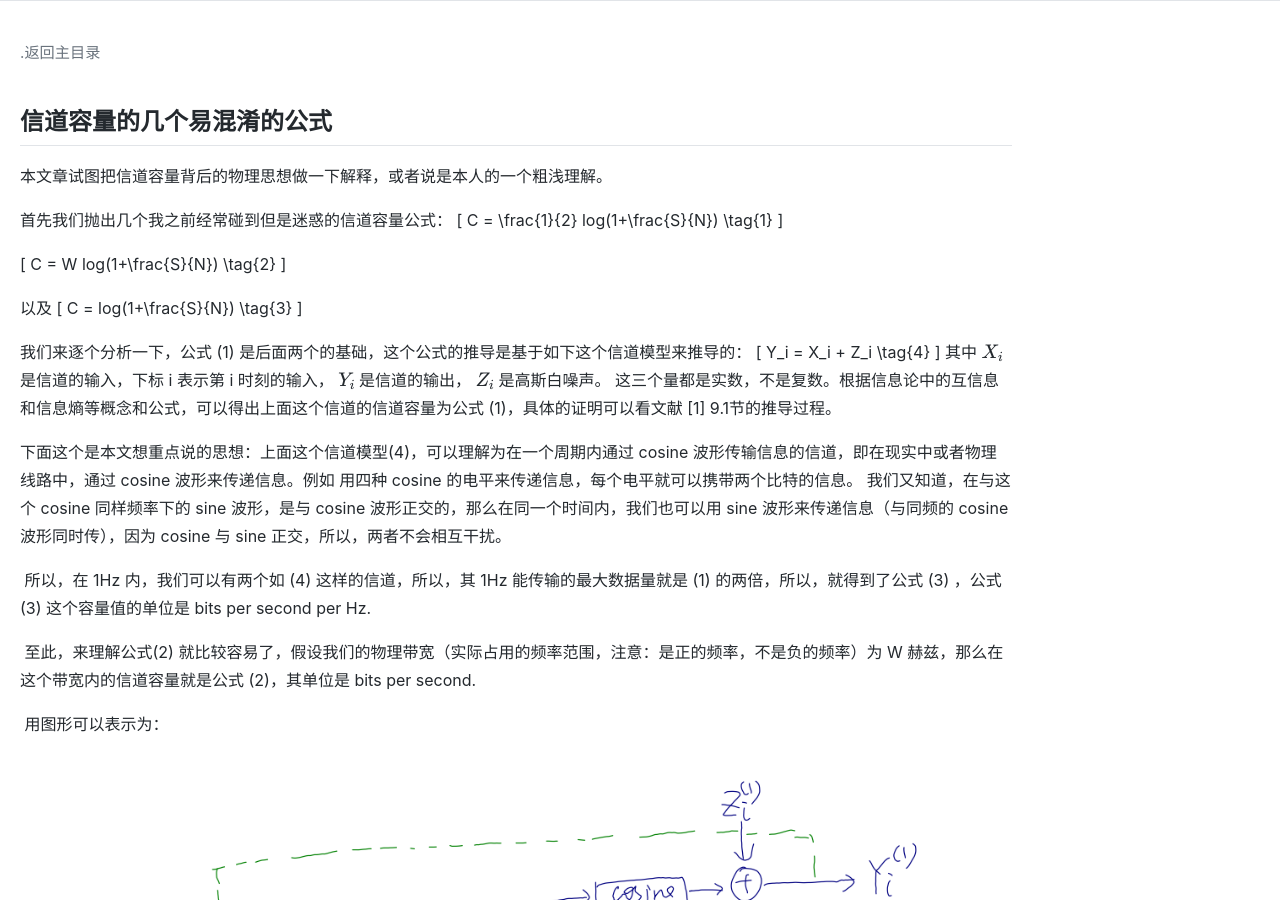
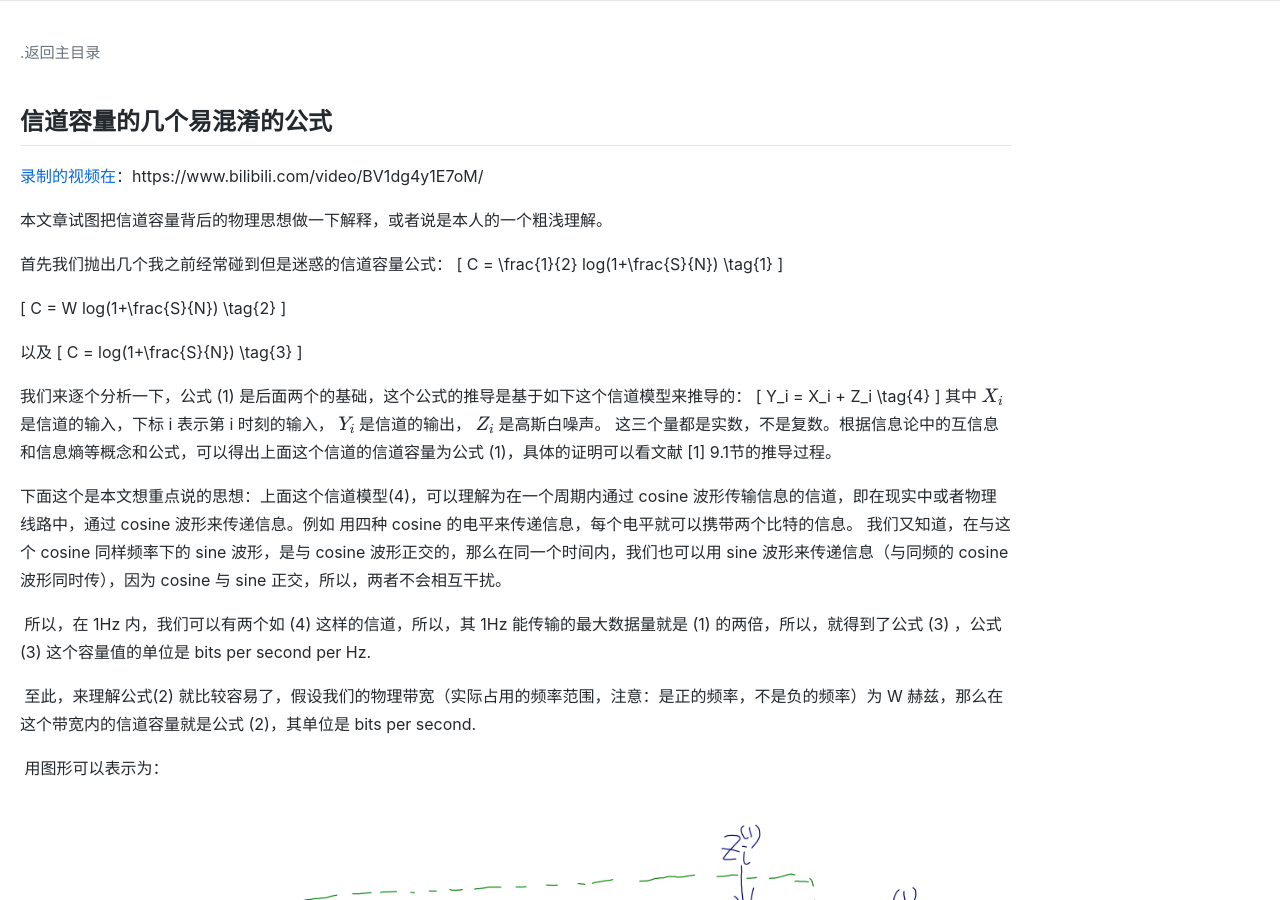
Before and after one commit to lebamath/lebamath.github.io, a Jekyll site: the page built from chinese_version/information_theory/channel_capacity_different_formula.md, in a window 1280 px wide and 900 px high. Built offline with Jekyll 4.4.1, drawn with Linux system fonts in a browser that asks for light colours; formulas are drawn with MathJax 3.

Commit message:
add  video link

```diff
--- a/chinese_version/information_theory/channel_capacity_different_formula.md
+++ b/chinese_version/information_theory/channel_capacity_different_formula.md
@@ -6,7 +6,7 @@ back_url: /chinese_version.html
 
 ## 信道容量的几个易混淆的公式
 
-
+[录制的视频在](https://www.bilibili.com/video/BV1dg4y1E7oM/)：https://www.bilibili.com/video/BV1dg4y1E7oM/
 
 本文章试图把信道容量背后的物理思想做一下解释，或者说是本人的一个粗浅理解。
 
```
